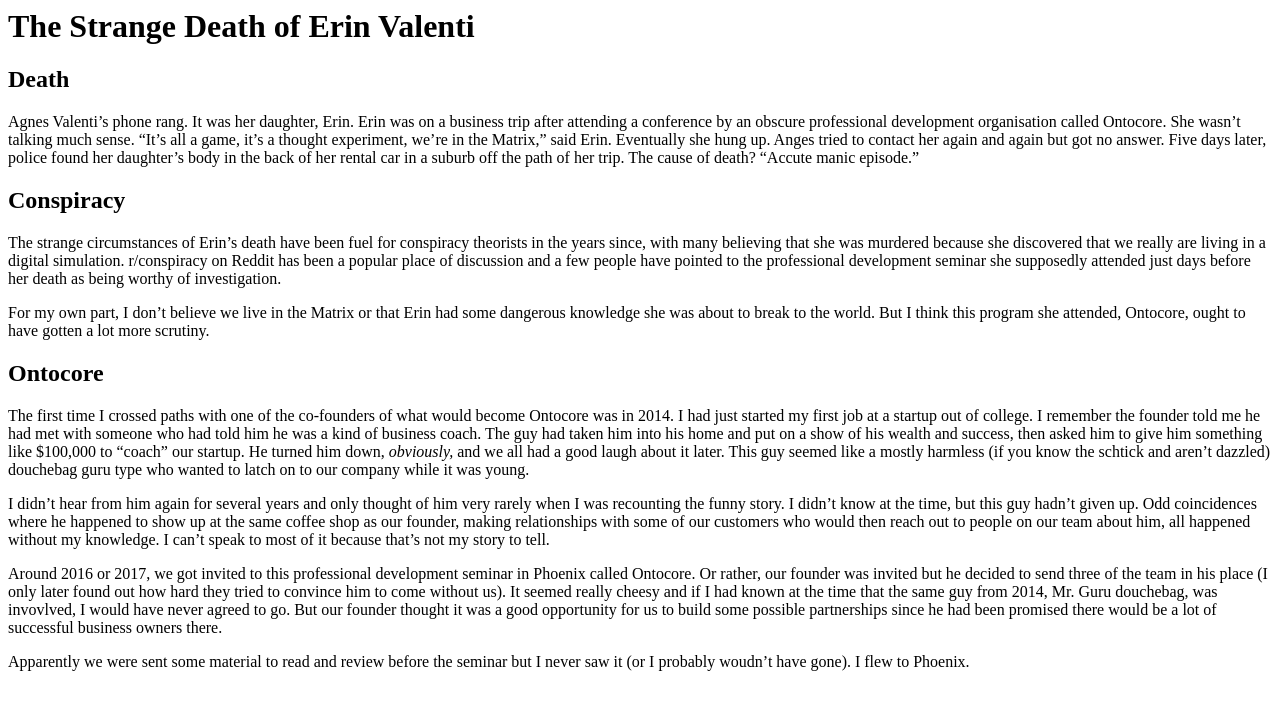
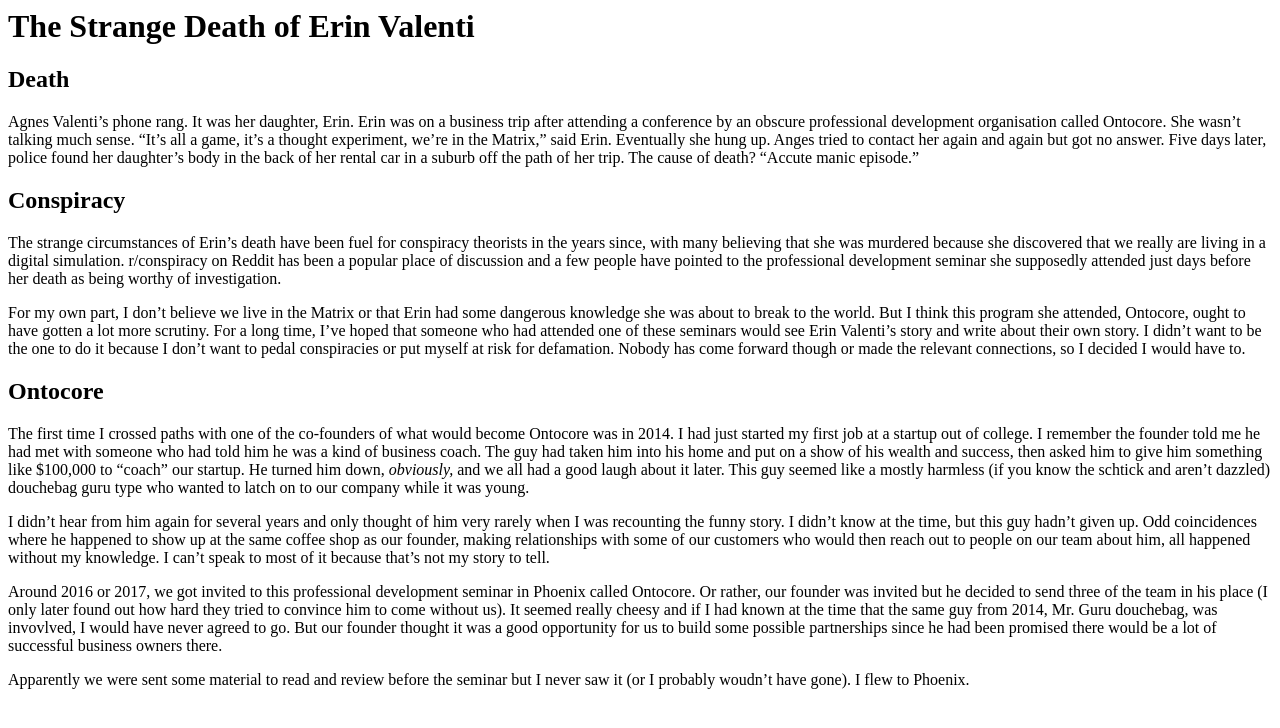
Before and after one commit to dmkgll/dmkgll, a Jekyll site: the page built from _posts/2022-07-05-erin-valenti.md, in a window 1280 px wide. Shown: the top 728 px of the page. Built offline with Jekyll 4.4.1, drawn with Linux system fonts in a browser that asks for light colours.

Commit message:
Update 2022-07-05-erin-valenti.md

```diff
--- a/_posts/2022-07-05-erin-valenti.md
+++ b/_posts/2022-07-05-erin-valenti.md
@@ -15,7 +15,7 @@
 murdered because she discovered that we really are living in a digital simulation. r/conspiracy on Reddit has been a popular place of discussion and a
 few people have pointed to the professional development seminar she supposedly attended just days before her death as being worthy of investigation.
 
-For my own part, I don't believe we live in the Matrix or that Erin had some dangerous knowledge she was about to break to the world. But I think this program she attended, Ontocore, ought to have gotten a lot more scrutiny.
+For my own part, I don't believe we live in the Matrix or that Erin had some dangerous knowledge she was about to break to the world. But I think this program she attended, Ontocore, ought to have gotten a lot more scrutiny. For a long time, I've hoped that someone who had attended one of these seminars would see Erin Valenti's story and write about their own story. I didn't want to be the one to do it because I don't want to pedal conspiracies or put myself at risk for defamation. Nobody has come forward though or made the relevant connections, so I decided I would have to.
 
 ## Ontocore
 
```
